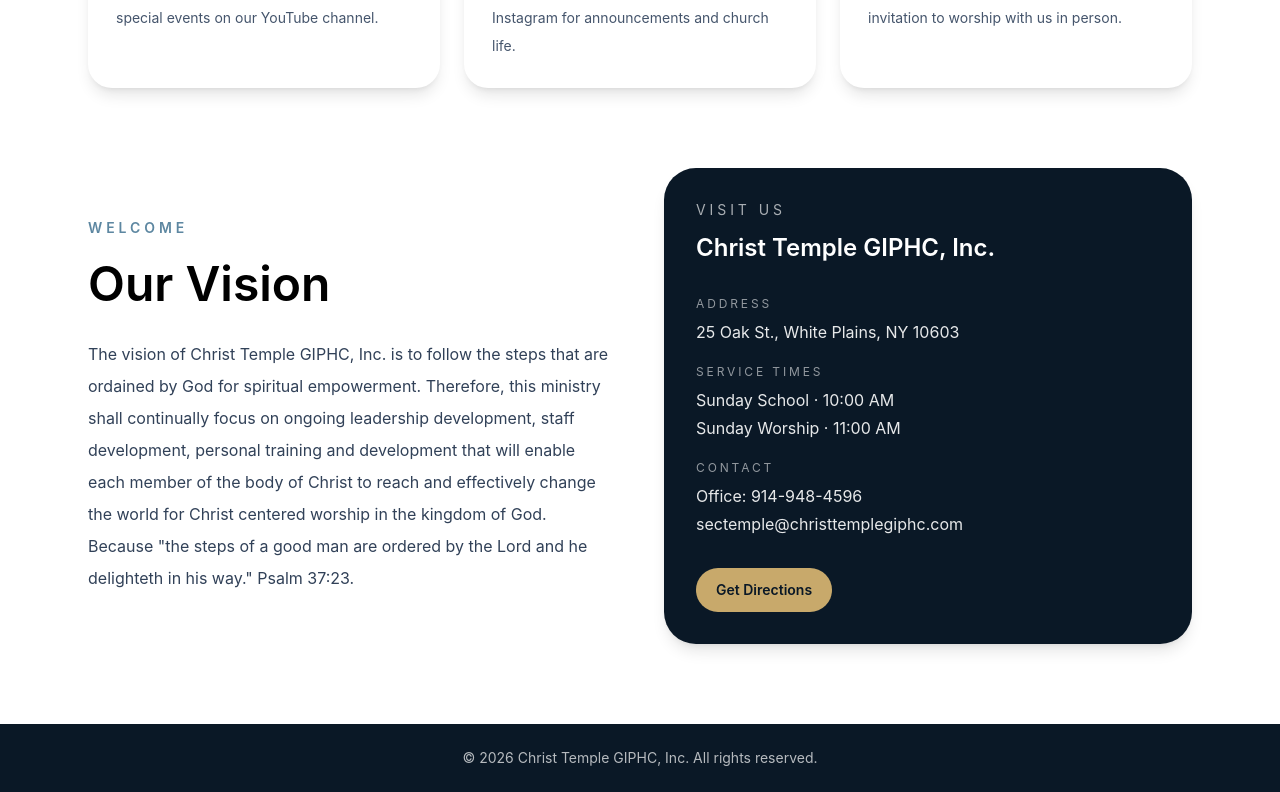
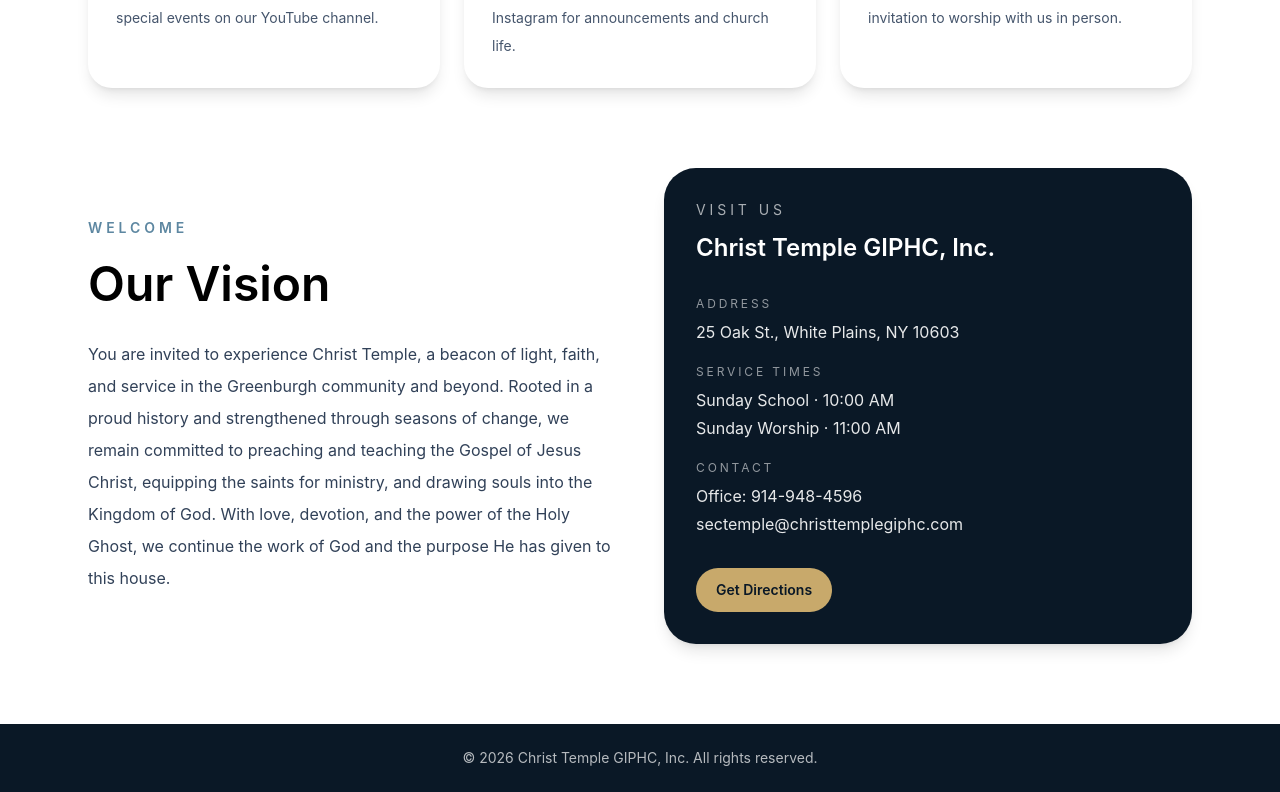
Before and after one commit to hbeamaniii/ctgiphcsite, a React (Vite) app: page / in a window 1280 px wide. Shown: the part 678-1470 px from the top of the page. Built offline with nearby package versions, Linux system fonts and the light colour scheme; no server answers.

Commit message:
Replace homepage vision statement with updated Christ Temple welcome

```diff
--- a/src/components/Vision.jsx
+++ b/src/components/Vision.jsx
@@ -9,14 +9,14 @@
           Our Vision
         </h2>
         <p className="mt-6 text-base leading-8 text-slate-700">
-          The vision of Christ Temple GIPHC, Inc. is to follow the steps that
-          are ordained by God for spiritual empowerment. Therefore, this
-          ministry shall continually focus on ongoing leadership development,
-          staff development, personal training and development that will enable
-          each member of the body of Christ to reach and effectively change the
-          world for Christ centered worship in the kingdom of God. Because "the
-          steps of a good man are ordered by the Lord and he delighteth in his
-          way." Psalm 37:23.
+          You are invited to experience Christ Temple, a beacon of light,
+          faith, and service in the Greenburgh community and beyond. Rooted
+          in a proud history and strengthened through seasons of change, we
+          remain committed to preaching and teaching the Gospel of Jesus
+          Christ, equipping the saints for ministry, and drawing souls into
+          the Kingdom of God. With love, devotion, and the power of the Holy
+          Ghost, we continue the work of God and the purpose He has given
+          to this house.
         </p>
       </div>
 
```
